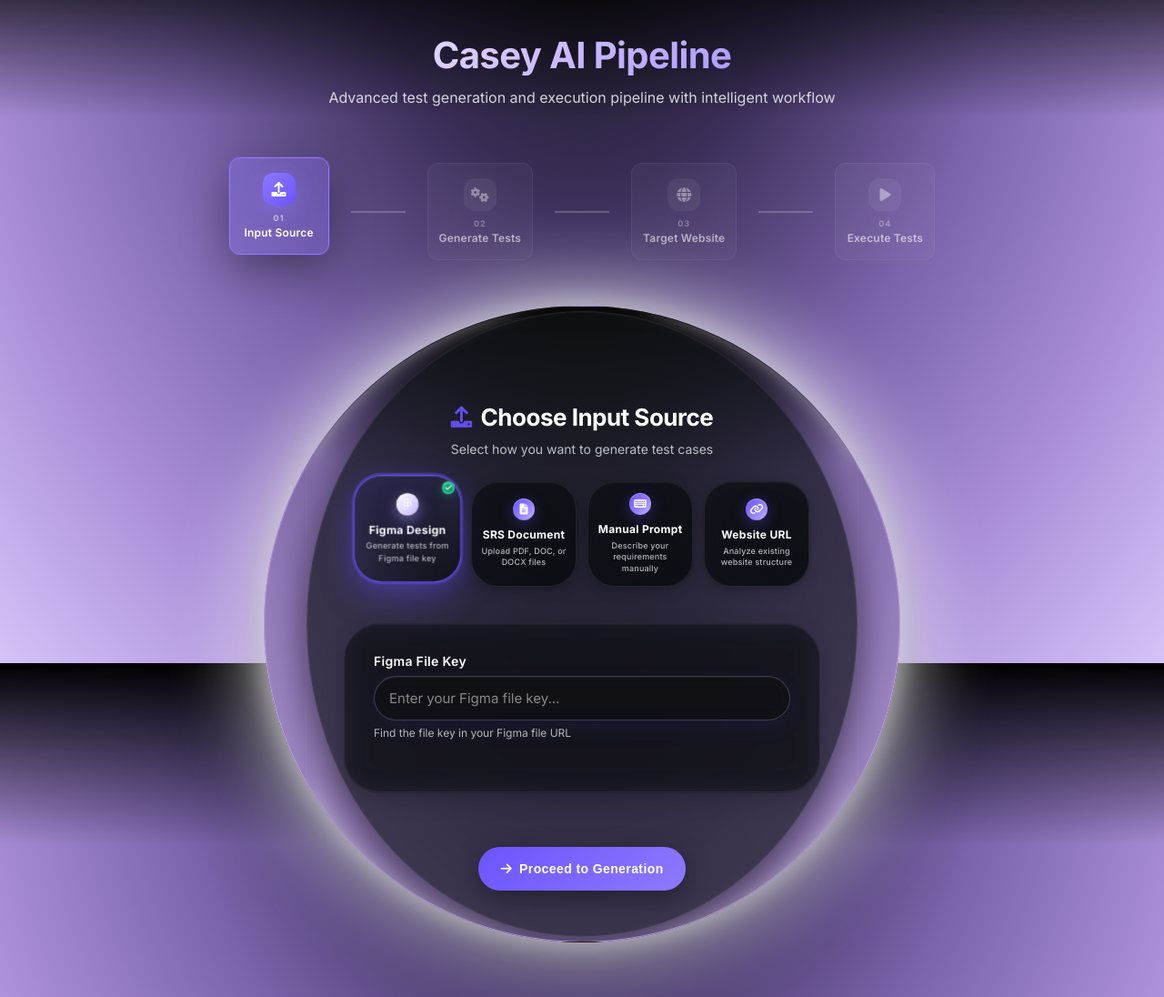
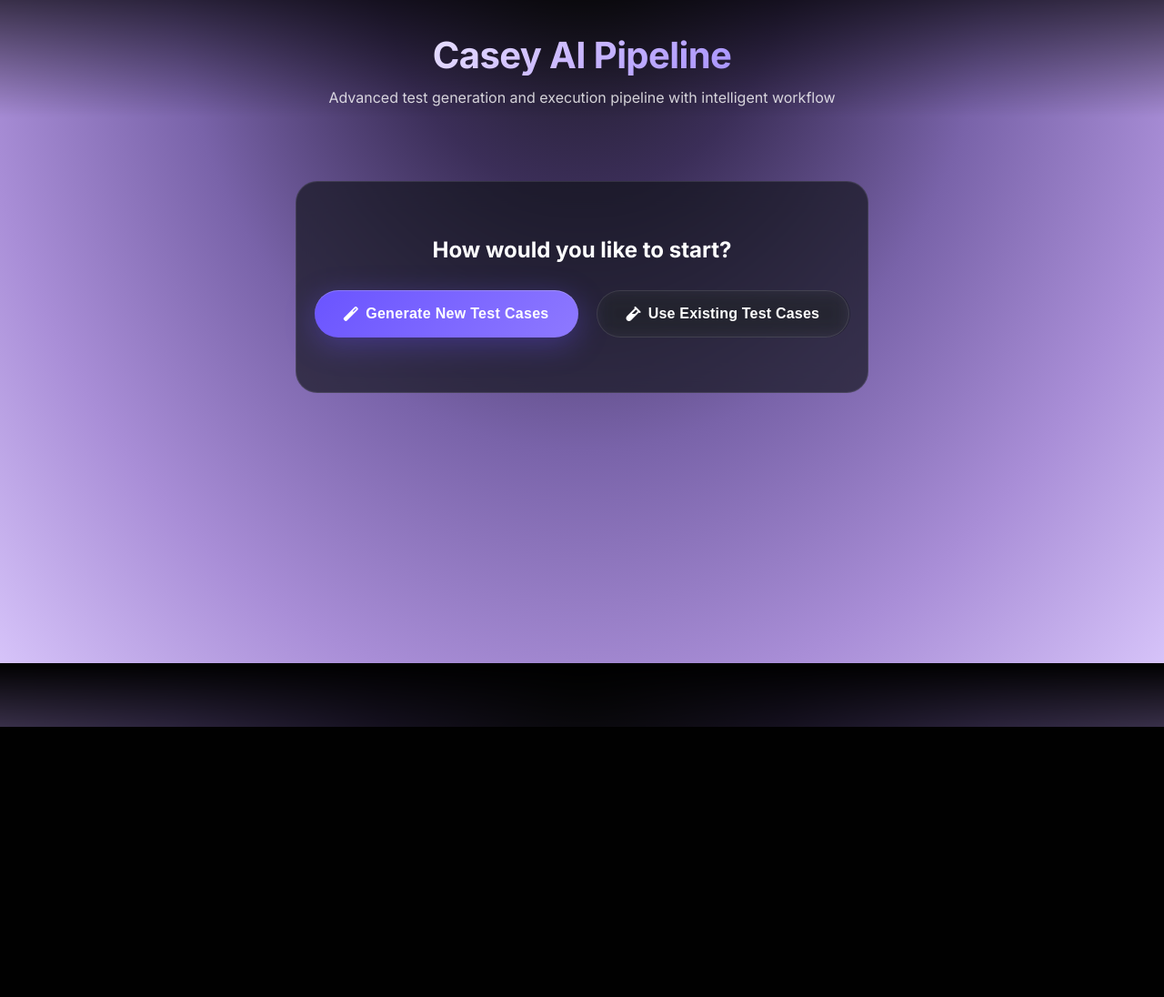
Before and after one commit to niyati34/Casey_AI-new, a Flask app: page /pipeline in a window 1280 px wide. Shown: the part 71-1167 px from the top of the page at 91% size. After the commit the page ends 870 px from the top, so only its background shows below. Run offline with Flask 3, Linux system fonts and the light colour scheme.

Commit message:
working on phase3 direct entry

````diff
--- a/app.py
+++ b/app.py
@@ -1,19 +1,22 @@
 from flask import Flask, render_template, request, jsonify, send_file
 import os
 from docx import Document
+import pdfplumber
+import json
 
 # Import the new test case generation function
 from test_case_generation import generate_test_cases
+from llm_utils import get_llm, invoke_llm_for_json
 
 app = Flask(__name__)
 
-# Configure upload folder
+# Configure upload folder and a smaller file size limit
 UPLOAD_FOLDER = 'uploads'
 if not os.path.exists(UPLOAD_FOLDER):
     os.makedirs(UPLOAD_FOLDER)
 
 app.config['UPLOAD_FOLDER'] = UPLOAD_FOLDER
-app.config['MAX_CONTENT_LENGTH'] = 16 * 1024 * 1024  # 16MB max file size
+app.config['MAX_CONTENT_LENGTH'] = 2 * 1024 * 1024  # NEW: 2MB max file size
 
 @app.route('/')
 def index():
@@ -35,14 +38,9 @@ def handle_generate_test():
         if not test_type:
             return jsonify({'status': 'error', 'message': 'test_type is required'}), 400
 
-        # --- UPDATED LOGIC ---
-        # Call the primary function from your test generation module
-        # This replaces the old if/elif block
         test_cases = generate_test_cases(test_type, data)
 
-        # Check for errors returned from the generation logic
         if isinstance(test_cases, dict) and 'error' in test_cases:
-            # If the LLM utility returned an error, send it back to the client
             return jsonify({'status': 'error', 'message': test_cases['details']}), 500
 
         return jsonify({
@@ -52,8 +50,85 @@ def handle_generate_test():
         })
 
     except Exception as e:
-        # General error handler for unexpected issues
         return jsonify({'status': 'error', 'message': str(e)}), 500
+
+# --- REVISED AND MORE ROBUST ENDPOINT ---
+@app.route('/api/parse-tests-from-file', methods=['POST'])
+def parse_tests_from_file():
+    """
+    API endpoint for parsing test cases from an uploaded DOCX or PDF file.
+    """
+    try:
+        if 'file' not in request.files:
+            return jsonify({'status': 'error', 'message': 'No file part in the request'}), 400
+
+        file = request.files['file']
+        if file.filename == '':
+            return jsonify({'status': 'error', 'message': 'No file selected'}), 400
+
+        # Server-side check for file size
+        if len(file.read()) > app.config['MAX_CONTENT_LENGTH']:
+            return jsonify({'status': 'error', 'message': 'File exceeds the 2MB size limit.'}), 413
+        file.seek(0) # Reset file pointer after reading
+
+        file_content = ""
+        if file.filename.lower().endswith('.docx'):
+            doc = Document(file)
+            file_content = "\n".join([para.text for para in doc.paragraphs])
+        elif file.filename.lower().endswith('.pdf'):
+            with pdfplumber.open(file) as pdf:
+                for page in pdf.pages:
+                    # Added a check for None return from extract_text
+                    text = page.extract_text()
+                    if text:
+                        file_content += text + "\n"
+        else:
+            return jsonify({'status': 'error', 'message': 'Unsupported file type. Please use .docx or .pdf'}), 400
+
+        if not file_content.strip():
+            return jsonify({'status': 'error', 'message': 'Could not extract any text from the uploaded file'}), 500
+
+        llm = get_llm()
+        if not llm:
+            return jsonify({'status': 'error', 'message': 'LLM could not be initialized'}), 500
+
+        prompt_template = """
+            Please analyze the following text which contains a list of test cases.
+            Extract the test cases and convert them into a valid JSON array of objects.
+            The final output must be ONLY the JSON array and nothing else. Do not include any text, notes, or formatting outside of this JSON array (e.g., no "```json" wrapper).
+
+            Each object in the array must have the following keys:
+            - "id": A unique integer for the test case, starting from 1.
+            - "name": A short, descriptive name for the test.
+            - "description": A detailed explanation of what the test verifies.
+            - "type": The category of the test (e.g., "UI Interaction", "Form Validation", "User Flow").
+            - "inputs": An array of objects representing input data. Each object should have a "selector" and a "value". If no inputs are described, make this an empty array.
+            - "selector": A suggested CSS selector for the primary element to be tested, if applicable.
+
+            Here is the text from the document:
+            ---
+            {document_text}
+            ---
+        """
+
+        parsed_tests = invoke_llm_for_json(llm, prompt_template, {"document_text": file_content})
+
+        if isinstance(parsed_tests, dict) and 'error' in parsed_tests:
+            error_detail = parsed_tests.get('details', 'Failed to parse tests using LLM.')
+            return jsonify({'status': 'error', 'message': f"LLM parsing failed: {error_detail}"}), 500
+
+        if not isinstance(parsed_tests, list):
+             return jsonify({'status': 'error', 'message': 'The LLM did not return a valid list of test cases.'}), 500
+
+        return jsonify({
+            'status': 'success',
+            'message': 'Test cases parsed successfully!',
+            'tests': parsed_tests
+        })
+
+    except Exception as e:
+        return jsonify({'status': 'error', 'message': f"An unexpected server error occurred: {str(e)}"}), 500
+
 
 @app.route('/api/run-test', methods=['POST'])
 def run_test():
@@ -78,7 +153,7 @@ def run_test():
 
 @app.route('/api/upload', methods=['POST'])
 def upload_file():
-    """API endpoint for file uploads"""
+    """API endpoint for file uploads for the generation flow"""
     try:
         if 'file' not in request.files:
             return jsonify({'status': 'error', 'message': 'No file uploaded'}), 400
@@ -92,9 +167,6 @@ def upload_file():
             file_path = os.path.join(app.config['UPLOAD_FOLDER'], filename)
             file.save(file_path)
 
-            # For now, we just confirm the upload.
-            # A more advanced implementation would read the file content here
-            # and pass it to the generate_test_cases function.
             return jsonify({
                 'status': 'success',
                 'message': 'File uploaded successfully',
@@ -104,7 +176,6 @@ def upload_file():
     except Exception as e:
         return jsonify({'status': 'error', 'message': str(e)}), 500
 
-# --- UPDATED ENDPOINT ---
 @app.route('/api/download-tests', methods=['POST'])
 def download_tests():
     """
@@ -117,7 +188,6 @@ def download_tests():
         if not test_cases:
             return jsonify({'status': 'error', 'message': 'No test cases provided'}), 400
 
-        # Create a DOCX document
         document = Document()
         document.add_heading('Generated Test Cases', 0)
 
@@ -126,13 +196,11 @@ def download_tests():
             document.add_paragraph(f"Description: {test.get('description', 'No Description')}")
             document.add_paragraph(f"Type: {test.get('type', 'N/A')}")
             document.add_paragraph(f"Selector: {test.get('selector', 'N/A')}")
-            document.add_paragraph() # Add a little space between test cases
+            document.add_paragraph()
 
-        # Save the DOCX to a temporary file
         doc_output_path = "generated_test_cases.docx"
         document.save(doc_output_path)
 
-        # Send the file to the client for download
         return send_file(doc_output_path, as_attachment=True)
 
     except Exception as e:
--- a/requirements.txt
+++ b/requirements.txt
@@ -3,3 +3,4 @@ flask-cors
 langchain-google-genai
 python-docx
 python-dotenv
+pdfplumber
--- a/static/css/style.css
+++ b/static/css/style.css
@@ -571,6 +571,32 @@ body {
   position: relative;
   z-index: 2;
 }
+
+/* NEW: Pipeline Choice Container */
+.pipeline-choice-container {
+    text-align: center;
+    padding: 60px 20px;
+    background: rgba(15, 17, 22, 0.65);
+    border: 1px solid rgba(255, 255, 255, 0.1);
+    border-radius: 24px;
+    backdrop-filter: blur(15px);
+    max-width: 700px;
+    margin: 40px auto;
+    animation: fadeIn 0.6s ease-out;
+}
+
+.pipeline-choice-container h3 {
+    font-size: var(--font-size-2xl);
+    margin-bottom: 30px;
+}
+
+.choice-buttons {
+    display: flex;
+    justify-content: center;
+    gap: 20px;
+    flex-wrap: wrap;
+}
+
 
 /* World-Class Pipeline Container - SMALLER ROUND CIRCLE */
 .pipeline-container {
--- a/static/js/script.js
+++ b/static/js/script.js
@@ -5,6 +5,7 @@ let selectedTestCases = []; // To store test cases selected for live testing
 let currentStep = 1;
 let sourceWebsiteUrl = "";
 let selectedInputType = "";
+let isDirectTestingMode = false; // NEW: To track the user's chosen flow
 
 // DOM Elements
 const loadingOverlay = document.getElementById("loading-overlay");
@@ -14,9 +15,7 @@ const toastContainer = document.getElementById("toast-container");
 // Initialize the application
 document.addEventListener("DOMContentLoaded", function () {
   initializeEventListeners();
-  initializeFileUpload();
-  initializePipeline();
-  initializeWebsiteOptions();
+  initializePipelineChoice(); // NEW: Initialize the new choice buttons
 });
 
 // Event Listeners
@@ -46,6 +45,48 @@ function initializeEventListeners() {
     }
   });
 }
+
+// NEW: Handle the initial choice between generating tests and direct testing
+function initializePipelineChoice() {
+    const generateBtn = document.getElementById("generate-new-btn");
+    const liveTestBtn = document.getElementById("live-testing-btn");
+    const choiceContainer = document.getElementById("pipeline-choice");
+    const progressContainer = document.getElementById("pipeline-progress-container");
+    const mainContainer = document.getElementById("pipeline-main-container");
+
+    generateBtn.addEventListener("click", () => {
+        isDirectTestingMode = false;
+        choiceContainer.style.display = "none";
+        progressContainer.style.display = "flex";
+        mainContainer.style.display = "block";
+        initializeGenerationFlow();
+    });
+
+    liveTestBtn.addEventListener("click", () => {
+        isDirectTestingMode = true;
+        choiceContainer.style.display = "none";
+        // Hide progress bar for direct testing flow as it's not relevant
+        progressContainer.style.display = "none";
+        mainContainer.style.display = "block";
+        initializeDirectTestingFlow();
+    });
+}
+
+// NEW: Setup for the test generation flow
+function initializeGenerationFlow() {
+    initializeFileUpload();
+    initializePipeline();
+    initializeWebsiteOptions();
+    goToStep(1); // Start at step 1
+}
+
+// NEW: Setup for the direct live testing flow
+function initializeDirectTestingFlow() {
+    initializeDirectUpload();
+    // Directly go to step 3, configured for direct testing
+    goToStep(3);
+}
+
 
 // Pipeline functionality
 function initializePipeline() {
@@ -133,9 +174,24 @@ function goToStep(stepNumber) {
     }
   });
 
-  // If moving to step 3, display the selected test cases
+  // --- MODIFIED: Conditional UI for Step 3 ---
   if (stepNumber === 3) {
+      const directUpload = document.getElementById("direct-testing-upload");
+      const generationOptions = document.getElementById("generation-flow-options");
+      const backBtn = document.getElementById("step3-back-btn");
+
+      if (isDirectTestingMode) {
+          directUpload.style.display = "block";
+          generationOptions.style.display = "none"; // Hide options related to generation flow
+          backBtn.style.display = "none"; // Cannot go back
+          // In direct mode, the target URL must be specified.
+          document.getElementById('target-url-form').style.display = 'block';
+      } else {
+          directUpload.style.display = "none";
+          generationOptions.style.display = "block";
+          backBtn.style.display = "inline-flex";
           displaySelectedTestCases();
+      }
   }
 }
 
@@ -226,6 +282,7 @@ async function generateTestCases() {
   const generateBtn = document.getElementById("generate-btn");
   const downloadBtn = document.getElementById("download-btn");
   const nextStepBtn = document.getElementById("next-step-btn");
+  const exitBtn = document.getElementById("exit-btn");
 
   const progressFill = document.querySelector(".progress-fill");
   const statusContent = document.querySelector(".status-content p");
@@ -280,10 +337,11 @@ async function generateTestCases() {
         "success"
       );
 
-      // Hide the generate button and show the download/next step buttons
+      // Hide the generate button and show the other action buttons
       generateBtn.style.display = 'none';
       downloadBtn.style.display = 'inline-flex';
       nextStepBtn.style.display = 'inline-flex';
+      exitBtn.style.display = 'inline-flex';
 
       // Display the accordion
       displayTestCasesAccordion();
@@ -333,18 +391,29 @@ function getInputData() {
 }
 
 function proceedToExecution() {
-  // --- NEW VALIDATION ---
-  // Prevent moving to step 4 without selecting any test cases
+  // --- MODIFIED VALIDATION ---
   if (selectedTestCases.length === 0) {
-      showToast("Please go back and add at least one test case to execute.", "warning");
+      const message = isDirectTestingMode
+          ? "Please upload a file with test cases before proceeding."
+          : "Please go back and add at least one test case to execute.";
+      showToast(message, "warning");
       return;
   }
 
-  // Validate website selection
+  let targetUrl = "";
+  if (isDirectTestingMode) {
+      targetUrl = document.getElementById("target-website-url").value.trim();
+      if (!targetUrl) {
+          showToast("Please enter a target website URL.", "warning");
+          return;
+      }
+      if (!isValidUrl(targetUrl)) {
+          showToast("Please enter a valid URL.", "warning");
+          return;
+      }
+  } else {
       const useSourceUrl = document.getElementById("use-source-url").checked;
       const useDifferentUrl = document.getElementById("use-different-url").checked;
-
-  let targetUrl = "";
 
       if (useSourceUrl && sourceWebsiteUrl) {
         targetUrl = sourceWebsiteUrl;
@@ -364,6 +433,7 @@ function proceedToExecution() {
           "warning"
         );
         return;
+      }
   }
 
   // Update execution summary
@@ -391,9 +461,10 @@ async function executeTests() {
   try {
     // Get target URL
     const useSourceUrl = document.getElementById("use-source-url").checked;
-    const targetUrl = useSourceUrl
-      ? sourceWebsiteUrl
-      : document.getElementById("target-website-url").value.trim();
+    const targetUrl = isDirectTestingMode
+        ? document.getElementById("target-website-url").value.trim()
+        : (useSourceUrl ? sourceWebsiteUrl : document.getElementById("target-website-url").value.trim());
+
     const liveTestingEnabled = document.getElementById(
       "live-testing-toggle"
     ).checked;
@@ -441,59 +512,117 @@ async function executeTests() {
 function initializeFileUpload() {
   const fileUploadArea = document.getElementById("file-upload-area");
   const fileInput = document.getElementById("document-upload");
+  setupDragAndDrop(fileUploadArea, fileInput, handleFileSelect);
+}
 
-  // Click to upload
-  fileUploadArea.addEventListener("click", () => fileInput.click());
+// NEW: Initialize the upload area for the direct testing flow
+function initializeDirectUpload() {
+    const fileUploadArea = document.getElementById("direct-test-case-upload-area");
+    const fileInput = document.getElementById("direct-test-case-upload");
+    setupDragAndDrop(fileUploadArea, fileInput, handleDirectFileSelect);
+}
 
-  // Drag and drop
-  fileUploadArea.addEventListener("dragover", (e) => {
+// NEW: Reusable drag and drop setup
+function setupDragAndDrop(area, input, fileHandler) {
+    area.addEventListener("click", () => input.click());
+
+    area.addEventListener("dragover", (e) => {
         e.preventDefault();
         e.currentTarget.classList.add("dragover");
     });
 
-  fileUploadArea.addEventListener("dragleave", (e) => {
+    area.addEventListener("dragleave", (e) => {
         e.preventDefault();
         e.currentTarget.classList.remove("dragover");
     });
 
-  fileUploadArea.addEventListener("drop", (e) => {
+    area.addEventListener("drop", (e) => {
         e.preventDefault();
         e.currentTarget.classList.remove("dragover");
         const files = e.dataTransfer.files;
-    if (files.length > 0) handleFileSelect(files[0]);
+        if (files.length > 0) fileHandler(files[0]);
     });
 
-  // File input change
-  fileInput.addEventListener("change", (e) => {
-    if (e.target.files.length > 0) handleFileSelect(e.target.files[0]);
+    input.addEventListener("change", (e) => {
+        if (e.target.files.length > 0) fileHandler(e.target.files[0]);
     });
 }
 
-// Handle file selection
+
+// Handle file selection for generation flow
 function handleFileSelect(file) {
+  const uploadContent = document.querySelector("#file-upload-area .upload-content");
+  if (validateFile(file)) {
+    updateUploadUI(uploadContent, file.name);
+    showToast("File selected successfully!", "success");
+  }
+}
+
+// NEW: Handle file selection for direct testing flow
+async function handleDirectFileSelect(file) {
+    const uploadContent = document.querySelector("#direct-test-case-upload-area .upload-content");
+    if (validateFile(file)) {
+        updateUploadUI(uploadContent, file.name);
+        await parseAndLoadTests(file);
+    }
+}
+
+// NEW: Reusable file validation
+function validateFile(file) {
     const allowedTypes = [".pdf", ".doc", ".docx"];
     const fileExtension = "." + file.name.split(".").pop().toLowerCase();
 
     if (!allowedTypes.includes(fileExtension)) {
         showToast("Please select a PDF, DOC, or DOCX file.", "error");
-    return;
+        return false;
     }
 
     if (file.size > 16 * 1024 * 1024) { // 16MB
         showToast("File size must be less than 16MB.", "error");
-    return;
+        return false;
+    }
+    return true;
 }
 
-  // Update UI to show selected file
-  const uploadContent = document.querySelector("#file-upload-area .upload-content");
-  uploadContent.innerHTML = `
+// NEW: Reusable UI update for file upload
+function updateUploadUI(contentElement, fileName) {
+    contentElement.innerHTML = `
         <i class="fas fa-file-check" style="color: #10b981;"></i>
-        <p><strong>${file.name}</strong></p>
+        <p><strong>${fileName}</strong></p>
         <small>Click again or drag to replace</small>
     `;
+}
 
-  showToast("File selected successfully!", "success");
+// NEW: Function to parse uploaded test cases
+async function parseAndLoadTests(file) {
+    showLoading("Parsing your test case file...");
+    const formData = new FormData();
+    formData.append("file", file);
+
+    try {
+        const response = await fetch("/api/parse-tests-from-file", {
+            method: "POST",
+            body: formData,
+        });
+
+        const result = await response.json();
+        if (result.status === "success" && result.tests) {
+            selectedTestCases = result.tests;
+            displaySelectedTestCases(); // Display the parsed tests
+            showToast(`Successfully parsed ${result.tests.length} test cases.`, "success");
+        } else {
+            throw new Error(result.message || "Failed to parse test cases from file.");
         }
+    } catch (error) {
+        console.error("Error parsing file:", error);
+        showToast(error.message, "error");
+        selectedTestCases = []; // Clear any partial data
+        displaySelectedTestCases(); // Update UI to show no tests
+    } finally {
+        hideLoading();
+    }
+}
+
 
 // Smooth scrolling function
 function scrollToSection(sectionId) {
--- a/templates/pipeline.html
+++ b/templates/pipeline.html
@@ -47,8 +47,21 @@
           </p>
         </div>
 
-        <!-- Pipeline Progress -->
-        <div class="pipeline-progress">
+        <!-- NEW: Initial Choice -->
+        <div id="pipeline-choice" class="pipeline-choice-container">
+            <h3>How would you like to start?</h3>
+            <div class="choice-buttons">
+                <button id="generate-new-btn" class="btn btn-primary">
+                    <i class="fas fa-magic"></i> Generate New Test Cases
+                </button>
+                <button id="live-testing-btn" class="btn btn-secondary">
+                    <i class="fas fa-vial"></i> Use Existing Test Cases
+                </button>
+            </div>
+        </div>
+
+        <!-- Pipeline Progress (Initially Hidden) -->
+        <div id="pipeline-progress-container" class="pipeline-progress" style="display: none;">
           <div class="progress-step active" data-step="1">
             <div class="step-icon">
               <i class="fas fa-upload"></i>
@@ -91,8 +104,8 @@
         </div>
       </div>
 
-      <!-- Pipeline Steps Outside Container -->
-      <div class="pipeline-container">
+      <!-- Pipeline Steps Outside Container (Initially Hidden) -->
+      <div id="pipeline-main-container" class="pipeline-container" style="display: none;">
           <!-- Step 1: Input Source Selection -->
           <div id="step-1" class="pipeline-step active">
             <div class="step-card">
@@ -282,6 +295,10 @@
                     <i class="fas fa-download"></i>
                     Download Test Cases
                 </button>
+                <button class="btn btn-secondary" id="exit-btn" style="display: none;" onclick="window.location.href='/'">
+                    <i class="fas fa-times-circle"></i>
+                    Exit
+                </button>
                 <button class="btn btn-primary" onclick="goToStep(3)" id="next-step-btn" style="display: none;">
                   <i class="fas fa-arrow-right"></i>
                   Move Forward
@@ -298,11 +315,27 @@
                 <p>Specify where you want to run the generated test cases</p>
               </div>
 
-              <!-- Container for selected tests -->
+              <!-- NEW: Upload area for direct testing flow -->
+              <div id="direct-testing-upload" style="display: none;">
+                  <div class="form-group">
+                      <label>Upload Your Test Case Document</label>
+                      <div class="file-upload-area" id="direct-test-case-upload-area">
+                          <input type="file" id="direct-test-case-upload" accept=".pdf,.doc,.docx" class="file-input" />
+                          <div class="upload-content">
+                              <i class="fas fa-cloud-upload-alt"></i>
+                              <p>Drag & drop or <span class="upload-link">browse</span> for your test file</p>
+                              <small>Supports PDF, DOC, DOCX</small>
+                          </div>
+                      </div>
+                  </div>
+              </div>
+
+              <!-- Container for selected/parsed tests -->
               <div id="selected-tests-display-area">
                   <!-- Selected tests will be displayed here by script.js -->
               </div>
 
+              <div id="generation-flow-options">
                 <div class="website-options">
                   <div class="website-option">
                     <input
@@ -366,6 +399,7 @@
                     >
                   </div>
                 </div>
+              </div>
 
               <div class="testing-options">
                 <div class="testing-option">
@@ -387,7 +421,7 @@
               </div>
 
               <div class="step-actions">
-                <button class="btn btn-secondary" onclick="goBackToStep(2)">
+                <button class="btn btn-secondary" id="step3-back-btn" onclick="goBackToStep(2)">
                   <i class="fas fa-arrow-left"></i>
                   Back
                 </button>
````
Also changed, not shown: other parts of static/css/style.css (+71 -78 lines), 1 other file. Lines whose indentation alone changed are shown as unchanged.
